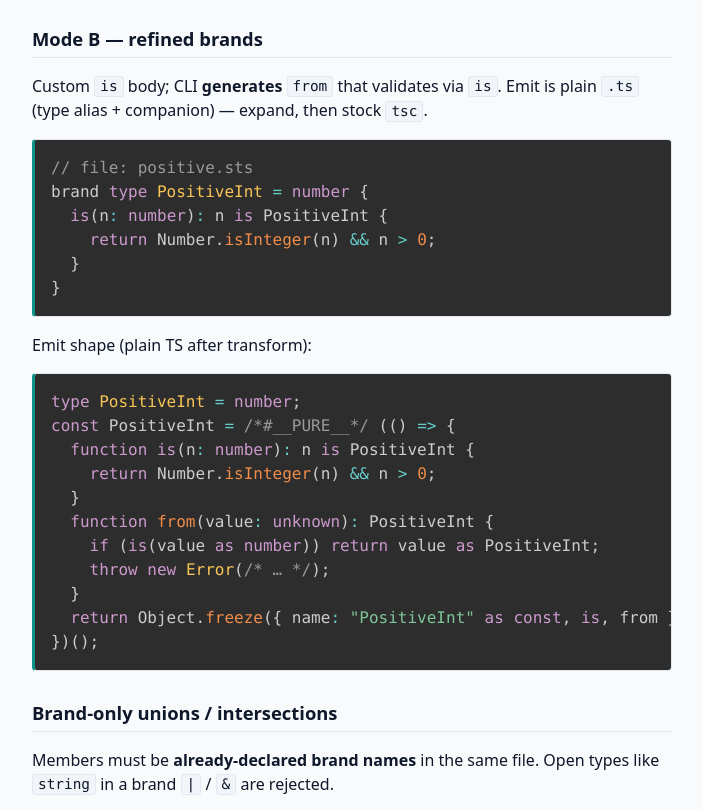
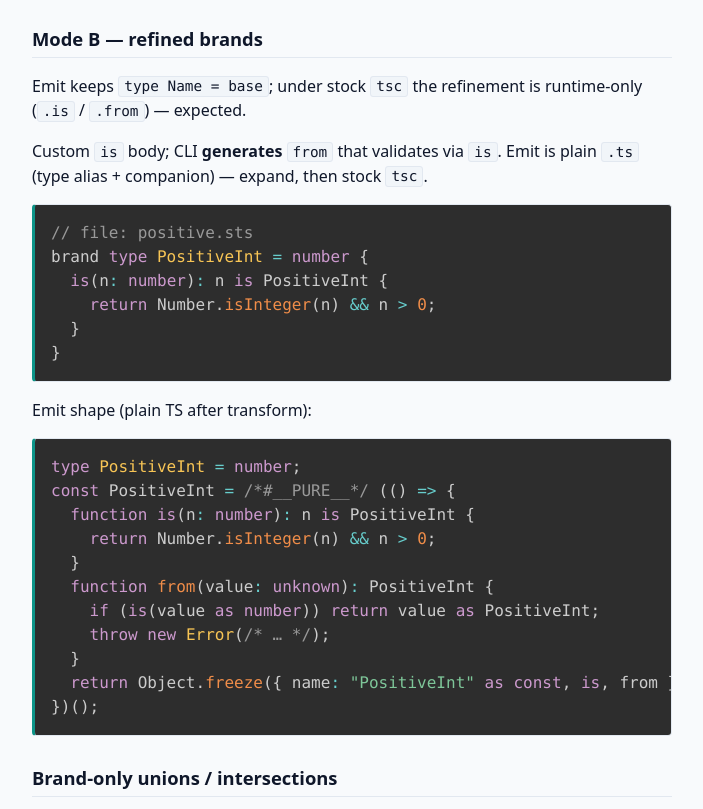
Before and after one commit to mishelashala/sound-ts, a website: page docs/index.html in a window 1280 px wide. Shown: the part 921-1730 px from the top of the page, without its empty margins (288-991 px from the left). Drawn offline with nearby package versions, Linux system fonts and the light colour scheme.

Commit message:
docs: note Mode B refinement is runtime-only under stock tsc
CR soft note on #1 — type alias stays the base; .is/.from carry the refine.

```diff
--- a/docs/index.html
+++ b/docs/index.html
@@ -79,6 +79,7 @@ Account.from("guest"); // throws</code></pre>
 
     <section id="mode-b">
       <h2>Mode B — refined brands</h2>
+      <p class="muted">Emit keeps <code>type Name = base</code>; under stock <code>tsc</code> the refinement is runtime-only (<code>.is</code> / <code>.from</code>) — expected.</p>
       <p>
         Custom <code>is</code> body; CLI <strong>generates</strong>
         <code>from</code> that validates via <code>is</code>.
```
Also changed, not shown: README.md.
